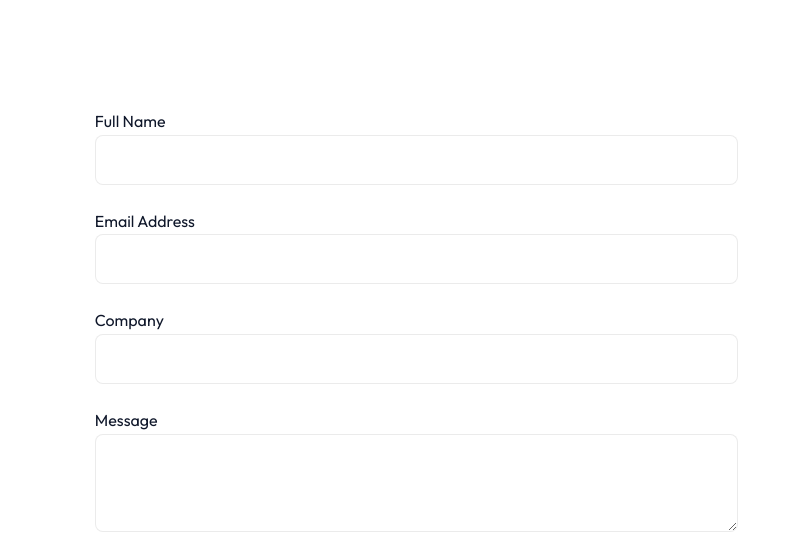
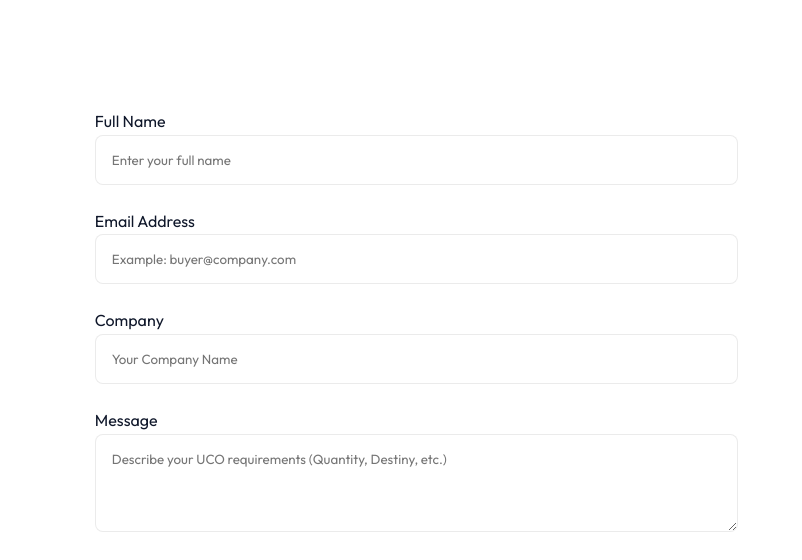
Before and after one commit to usedindopalm/usedindopalm, a plain HTML site: page index.html in a window 1280 px wide. Shown: the part 4740-5300 px from the top of the page, 478-1280 px from the left. Drawn offline with nearby package versions, Linux system fonts and the light colour scheme; no server answers.

Commit message:
Add files via upload

```diff
--- a/index.html
+++ b/index.html
@@ -359,19 +359,21 @@
                     class="contact-form fade-in-section delay-1" id="contact-form">
                     <div class="form-group">
                         <label data-i18n="form_name">Full Name</label>
-                        <input type="text" name="name" class="form-input" required>
+                        <input type="text" name="name" class="form-input" placeholder="Enter your full name" required>
                     </div>
                     <div class="form-group">
                         <label data-i18n="form_email">Email Address</label>
-                        <input type="email" name="email" class="form-input" required>
+                        <input type="email" name="email" class="form-input" placeholder="Example: buyer@company.com"
+                            required>
                     </div>
                     <div class="form-group">
                         <label data-i18n="form_company">Company</label>
-                        <input type="text" name="company" class="form-input">
+                        <input type="text" name="company" class="form-input" placeholder="Your Company Name">
                     </div>
                     <div class="form-group">
                         <label data-i18n="form_message">Message</label>
-                        <textarea name="message" class="form-input" rows="4" required></textarea>
+                        <textarea name="message" class="form-input" rows="4"
+                            placeholder="Describe your UCO requirements (Quantity, Destiny, etc.)" required></textarea>
                     </div>
                     <!-- Hidden field to specify return address (honeypot or custom) -->
                     <input type="hidden" name="_subject" value="New Inquiry from UCO Bioenergy Website">
```
